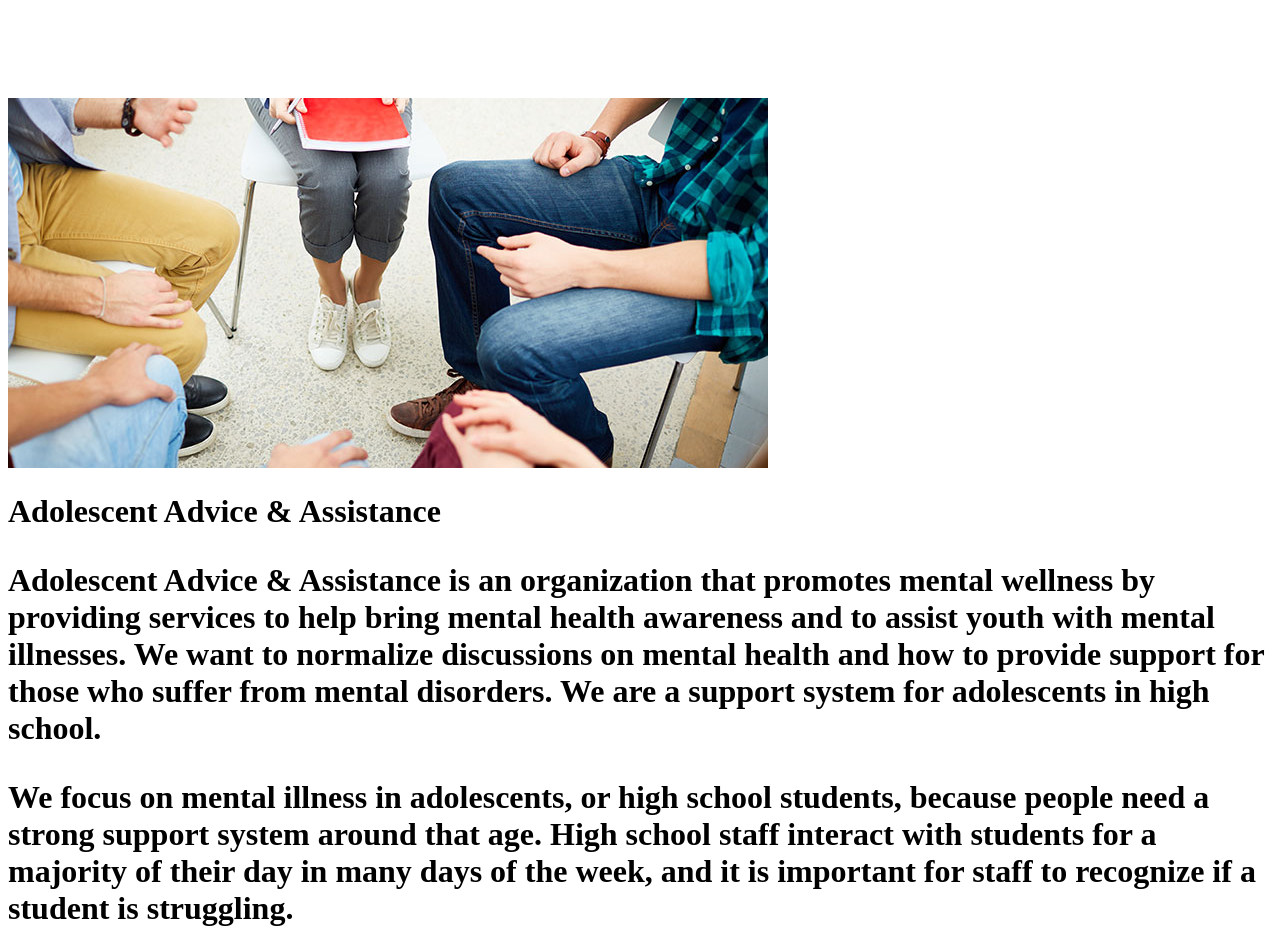
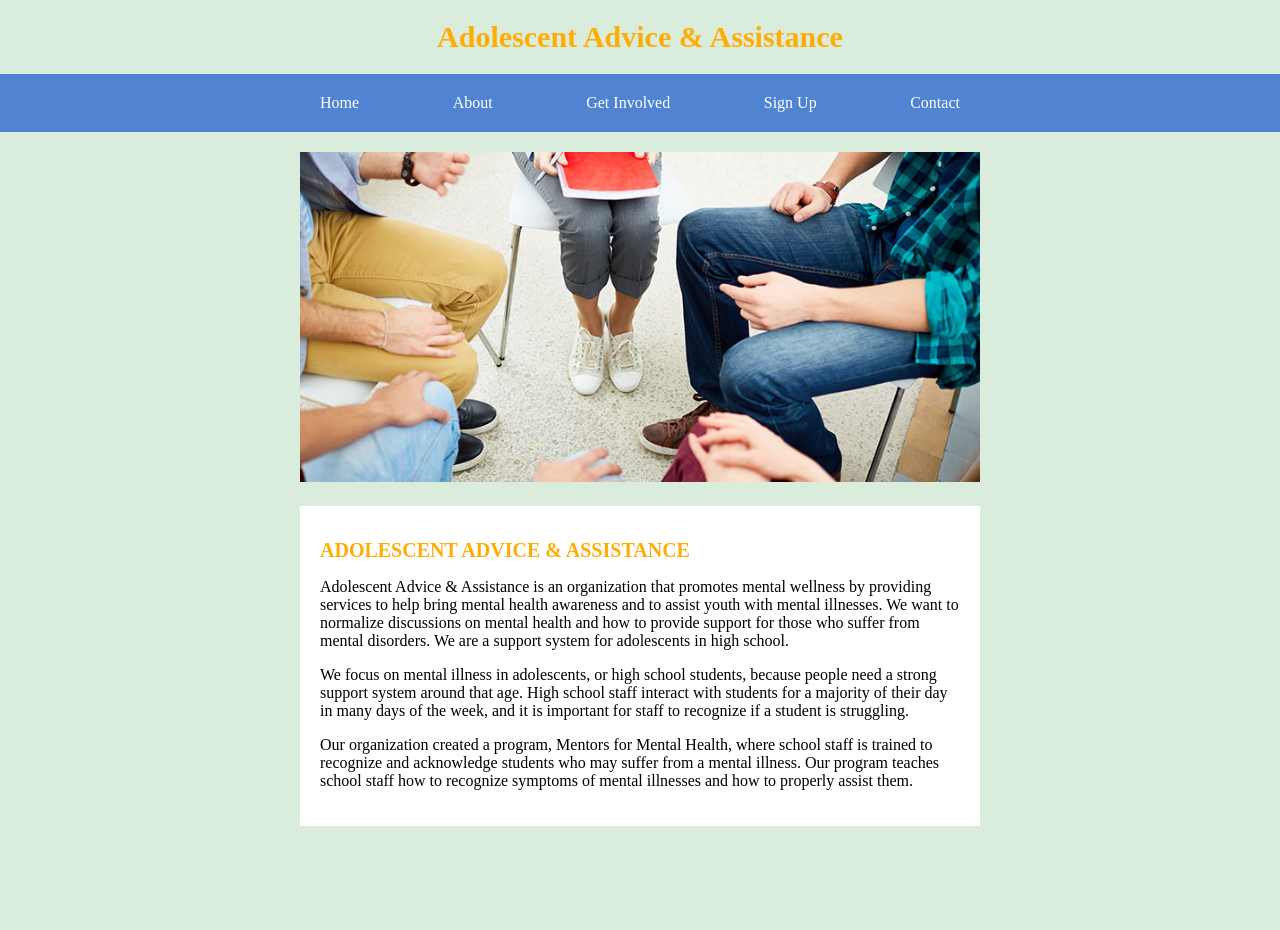
Before and after one commit to Zoryna/mental-health-proposal, a plain HTML site: page index.html in a window 1280 px wide. After the commit the page ends 836 px from the top, so only its background shows below. Drawn offline with Linux system fonts and the light colour scheme.

Commit message:
Finished the mvp for the Hpme page

```diff
--- a/css/home.css
+++ b/css/home.css
@@ -0,0 +1,26 @@
+.homecontents {
+  display: flex;
+  flex-direction: column;
+  margin-left: 300px;
+  margin-right: 300px;
+}
+
+.pictures img {
+  height: 330px;
+  width: 100%;
+  margin-top: 20px;
+}
+
+.intro {
+  display: block;
+  margin-top: 20px;
+  margin-bottom: 10px;
+  padding: 20px;
+  background-color: white;
+}
+
+.intro h1 {
+  color: #FFAD05; /*dark yellow */
+  text-transform: uppercase;
+  font-size: 20px;
+}
--- a/css/index.css
+++ b/css/index.css
@@ -0,0 +1,36 @@
+body {
+  background-color: #DAEDDD; /*light gray*/
+  border 0;
+  margin: 0px;
+  padding: 0px;
+  text-decoration: none;
+  display: inline;
+  overflow: auto;
+}
+
+.orgheader h1 { /*add logo later*/
+  display: flex;
+  justify-content: center;
+  color: #FFAD05; /*dark yellow */
+  font-size: 30px;
+  margin-top: 20px;
+}
+
+.navbar { /*make current tab highlighed later*/
+  display:flex;
+  background-color: #5084D3; /*sky blue*/
+  justify-content: space-between;
+  /*position: sticky; */
+}
+
+.navbar div {
+  margin: 20px;
+}
+
+#left {
+  margin-left: 300px;
+}
+
+#right {
+  margin-right: 300px;
+}
--- a/index.html
+++ b/index.html
@@ -8,12 +8,16 @@
 </head>
 
 <body>
+  <div class="orgheader">
+    <h1>Adolescent Advice & Assistance</h1>
+  </div>
+
   <div class="navbar">
-    <div><a href="home.html" style="text-decoration: none; color: white;">Home</a></div>
+    <div><a href="home.html" style="text-decoration: none; color: white;" id="left">Home</a></div>
     <div><a href= "about.html" style="text-decoration: none; color: white;"> About</a></div>
     <div><a href="getinvolved.html" style="text-decoration: none; color: white;"> Get Involved</a></div>
     <div><a href="signup.html" style="text-decoration: none; color: white;">Sign Up</a></div>
-    <div><a href="contact.html" style="text-decoration: none; color: white;"> Contact</a></div>
+    <div><a href="contact.html" style="text-decoration: none; color: white;" id="right"> Contact</a></div>
   </div>
 
   <div class="homecontents">
@@ -23,7 +27,7 @@
     </div>
 
     <div class="intro">
-      <h1>Adolescent Advice & Assistance<h1>
+      <h1>Adolescent Advice & Assistance</h1>
         <p>
           Adolescent Advice & Assistance is an organization that promotes mental
           wellness by providing services to help bring mental health awareness
@@ -34,15 +38,19 @@
         </p>
 
         <p>
-            We focus on mental illness in  adolescents, or high school students,
-            because people need a strong support system around that age. High
-            school staff interact with students for a majority of their day in
-            many days of the week, and it is important for staff to recognize if
-            a student is struggling.
+          We focus on mental illness in adolescents, or high school students,
+          because people need a strong support system around that age. High
+          school staff interact with students for a majority of their day in
+          many days of the week, and it is important for staff to recognize if
+          a student is struggling.
         </p>
 
         <p>
-
+          Our organization created a program, Mentors for Mental Health, where
+          school staff is trained to recognize and acknowledge students who
+          may suffer from a mental illness. Our program teaches school staff
+          how to recognize symptoms of mental illnesses and how to properly
+          assist them.
         </p>
     </div>
 
```
Also changed, not shown: 1 other file.
